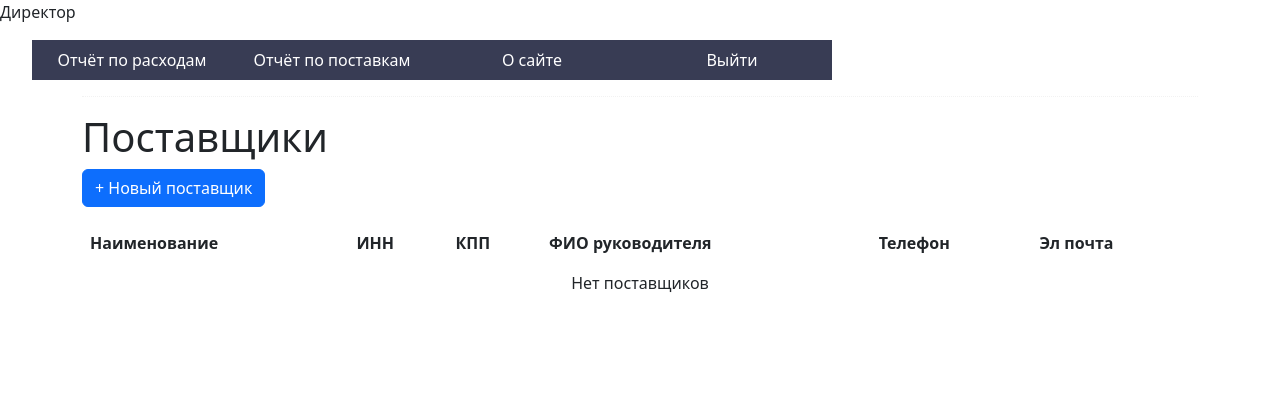
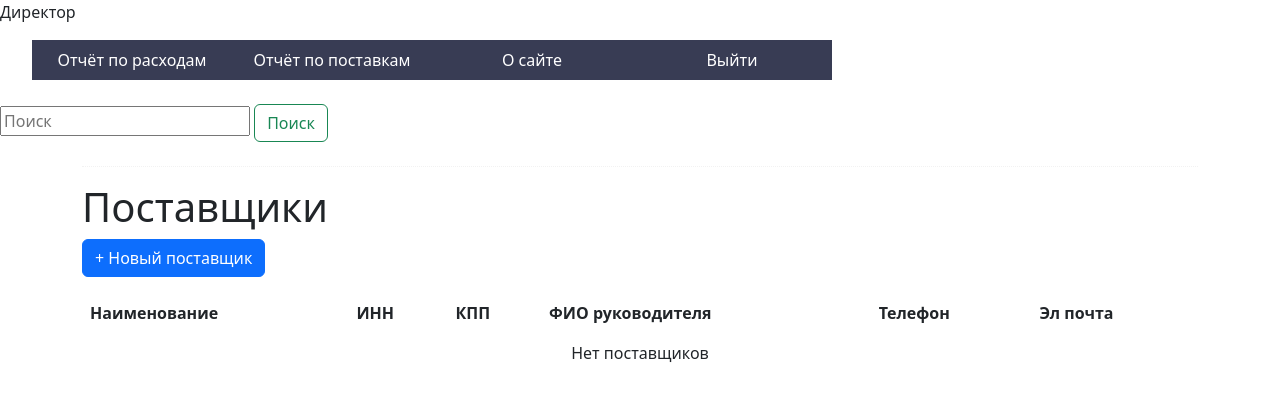
Before and after one commit to ProgrammSkill/Web-based-information-system, a Django app: template autodoc/autodocapp/templates/autodocapp/suppliers.html in a window 1280 px wide. Shown: the top 420 px of the page. Run offline with Django 4.2, Linux system fonts and the light colour scheme; the template is opened without the code that fills it, so the values that code supplies are empty; some libraries are stand-ins or nearby versions.

Commit message:
Added supplier search
Signed-off-by: Мой компьютер <antonkant2018@gmail.com>

```diff
--- a/autodoc/autodocapp/templates/autodocapp/suppliers.html
+++ b/autodoc/autodocapp/templates/autodocapp/suppliers.html
@@ -1,5 +1,12 @@
 {% extends 'autodocapp/base.html' %}
 {% block content %}
+
+<div class="">
+    <form action="{% url 'search_supplier' %}" class="form-inline my-2 my-lg-0" method="get">
+        <input aria-label="Поиск" class="search" name="q" placeholder="Поиск" type="search">
+        <button class="btn btn-outline-success my-2 my-sm" type="submit">Поиск</button>
+    </form>
+</div>
 
 <div class="container">
     <div class="col-md-12 well">
```
Also changed, not shown: autodoc/autodocapp/views/manager/suppliers.py (+10 -0 lines).
